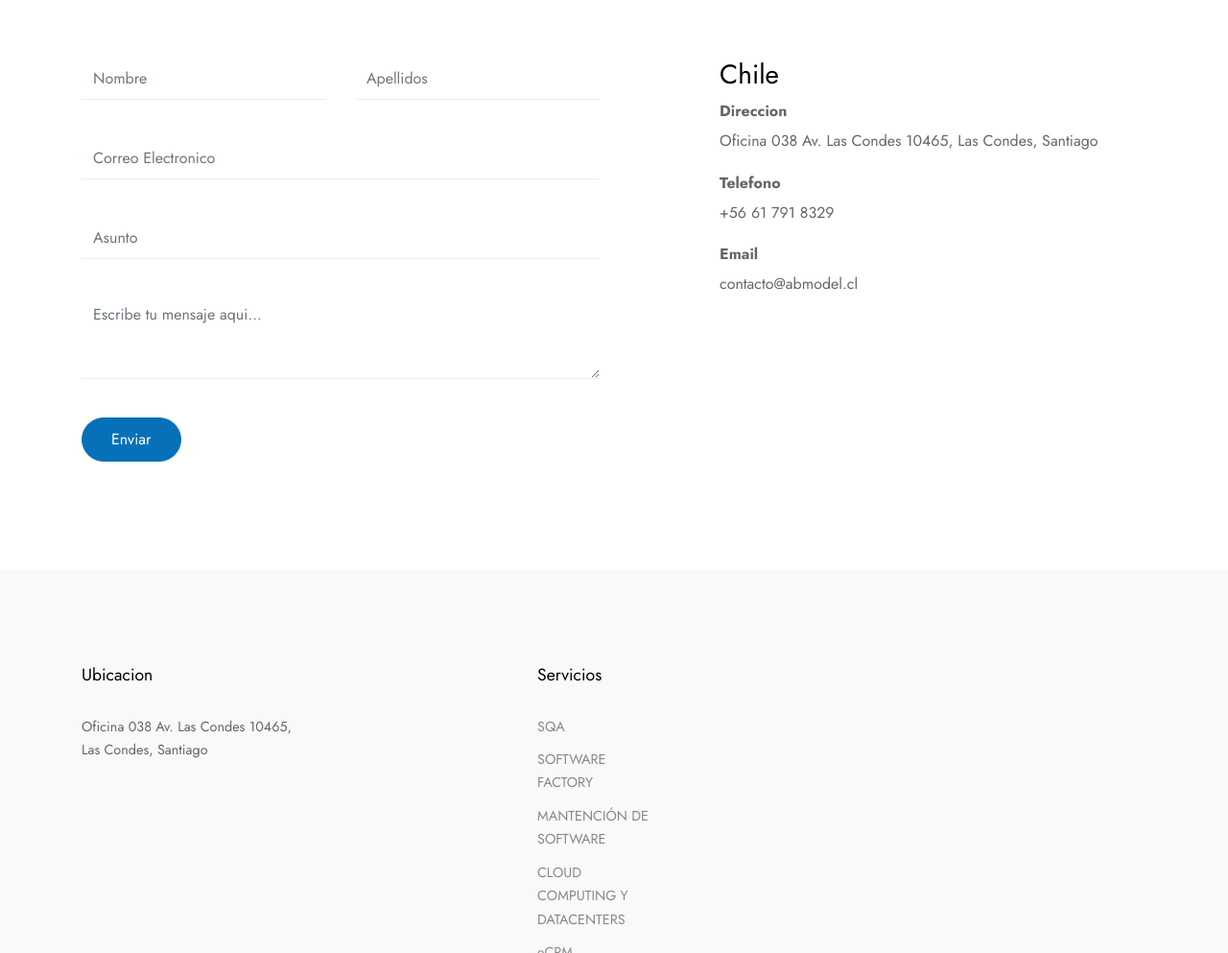
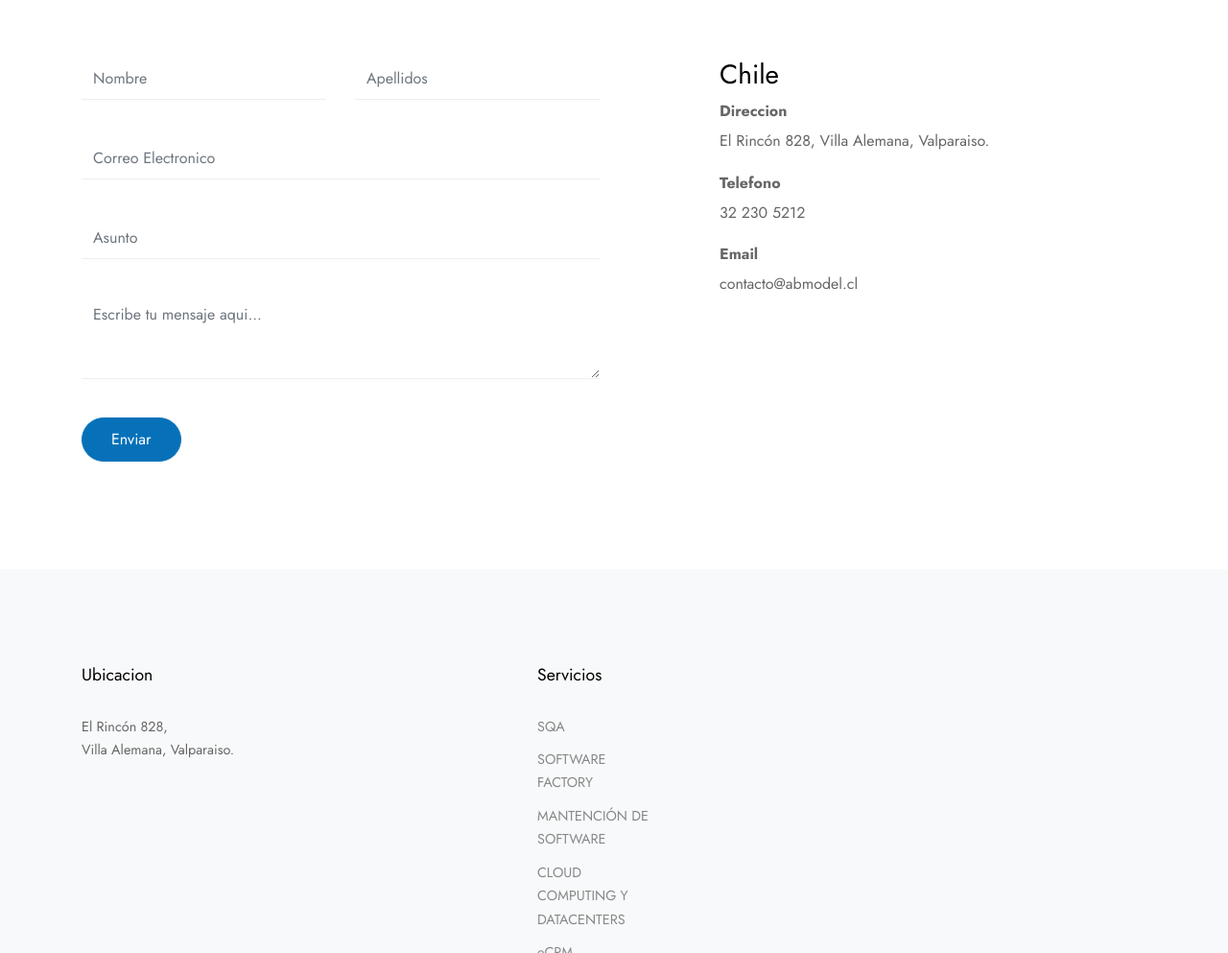
Before and after one commit to MrBugHere/ABmodel_LP, a plain HTML site: page index.html in a window 1280 px wide. Shown: the part 3280-4273 px from the top of the page at 96% size. Drawn offline with Linux system fonts and the light colour scheme; files whose address does not match are found by name.

Commit message:
Correccion de direccion

```diff
--- a/index.html
+++ b/index.html
@@ -306,11 +306,11 @@
             <ul class="list-unstyled mb-5">
               <li class="mb-3">
                 <strong class="d-block mb-1">Direccion</strong>
-                <span>Oficina 038 Av. Las Condes 10465, Las Condes, Santiago</span>
+                <span>El Rincón 828, Villa Alemana, Valparaiso.</span>
               </li>
               <li class="mb-3">
                 <strong class="d-block mb-1">Telefono</strong>
-                <span>+56 61 791 8329</span>
+                <span>32 230 5212</span>
               </li>
               <li class="mb-3">
                 <strong class="d-block mb-1">Email</strong>
@@ -328,7 +328,7 @@
         <div class="row mb-5">
           <div class="col-md-3">
             <h3 class="footer-title">Ubicacion</h3>
-            <p><span class="d-inline-block d-md-block">Oficina 038 Av. Las Condes 10465,</span> Las Condes, Santiago</p>
+            <p><span class="d-inline-block d-md-block">El Rincón 828,</span>Villa Alemana, Valparaiso.</p>
           </div>
           <div class="col-md-5 mx-auto">
             <div class="row">
```
